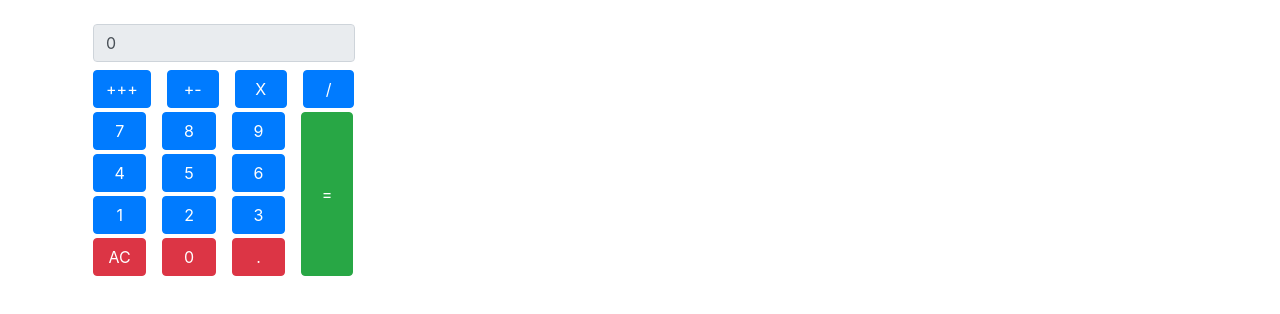
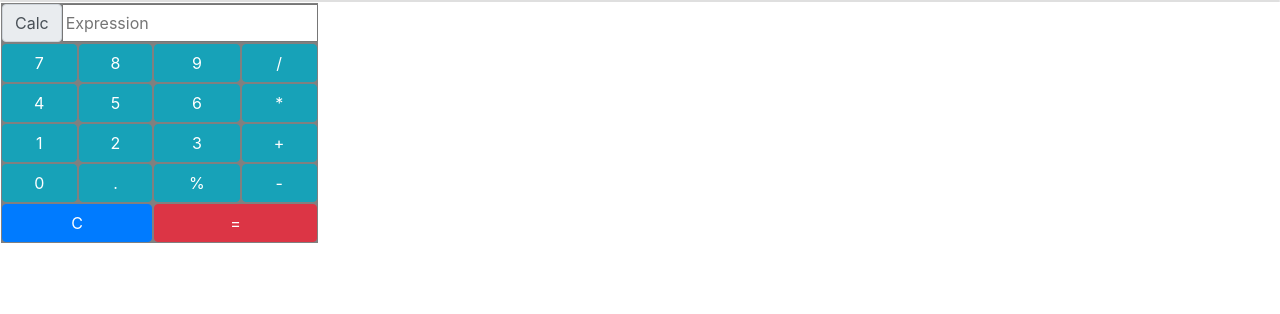
Before and after one commit to vaisakhn/calculator, a website: page public/index.html in a window 1280 px wide. Drawn offline with nearby package versions, Linux system fonts and the light colour scheme.

Commit message:
Update index.html

```diff
--- a/public/index.html
+++ b/public/index.html
@@ -1,104 +1,96 @@
-<!doctype html>
-<html lang="en">
-    <head>
-            <meta charset="utf-8">
-            <meta name="viewport" content="width=device-width, initial-scale=1, shrink-to-fit=no">
+<!DOCTYPE html>
+<html>
+<link rel="stylesheet" href="https://maxcdn.bootstrapcdn.com/bootstrap/4.0.0/css/bootstrap.min.css" integrity="sha384-Gn5384xqQ1aoWXA+058RXPxPg6fy4IWvTNh0E263XmFcJlSAwiGgFAW/dAiS6JXm" crossorigin="anonymous">
+<script src="https://maxcdn.bootstrapcdn.com/bootstrap/4.0.0/js/bootstrap.min.js" integrity="sha384-JZR6Spejh4U02d8jOt6vLEHfe/JQGiRRSQQxSfFWpi1MquVdAyjUar5+76PVCmYl" crossorigin="anonymous"></script>
+<head>
+  <title>calculator
+  </title>
+</head>
+<body>
+  <table>
+    <tr>
+      <div class="card">
+      <td>
 
-            <link rel="stylesheet" href="https://stackpath.bootstrapcdn.com/bootstrap/4.1.1/css/bootstrap.min.css" integrity="sha384-WskhaSGFgHYWDcbwN70/dfYBj47jz9qbsMId/iRN3ewGhXQFZCSftd1LZCfmhktB" crossorigin="anonymous">
-    </head>
-    <body>
-        <div class="container" >
-            <br/>
-            <form name="calculator">
-                <div class="col-3">
-                    <div class="row">
-                        <div class="col px-2">
-                                <input type="text" class="form-control" name="display" id="display" value='0' disabled>
-                        </div>
-                    </div>
-                    <div class="row mt-2">
-                        <div class="col px-1 mx-1">
-                            <button type="button" class="btn btn-primary btn-block" onclick="calculator.display.value+='+'">+++</button>
-                        </div>
-                        <div class="col px-1 mx-1">
-                                <button type="button" class="btn btn-primary btn-block" onclick="calculator.display.value+='-'">+-</button>
-                        </div>
-                        <div class="col px-1 mx-1">
-                                <button type="button" class="btn btn-primary btn-block" onclick="calculator.display.value+='*'">X</button>
-                        </div>
-                        <div class="col px-1 mx-1">
-                                <button type="button" class="btn btn-primary btn-block" onclick="calculator.display.value+='/'">/</button>
-                        </div>
+          <table  style="background: grey">
+              <tr>
+                  <td colspan=4>
+                    <div class="input-group-prepend">
+                      <span class="input-group-text" id="basic-addon1">Calc</span>
 
-                    </div>
-
-                    <div class="row">
-
-                        <div class="col mx-2">
-                                <div class="row my-1">
-                                        <button type="button" class="btn btn-primary btn-block" onclick="calculator.display.value+='7'">7</button>
-                                </div>
-                                <div class="row my-1">
-                                        <button type="button" class="btn btn-primary btn-block" onclick="calculator.display.value+='4'">4</button>
-                                </div>
-                                <div class="row my-1">
-                                        <button type="button" class="btn btn-primary btn-block" onclick="calculator.display.value+='1'">1</button>
-                                </div>
-                                <div class="row my-1">
-                                        <button type="button" class="btn btn-danger btn-block" onclick="calculator.display.value =''">AC</button>
-                                </div>
-                        </div>
-
-                        <div class="col mx-2">
-                                <div class="row my-1">
-                                        <button type="button" class="btn btn-primary btn-block" onclick="calculator.display.value+='8'">8</button>
-                                </div>
-                                <div class="row my-1">
-                                        <button type="button" class="btn btn-primary btn-block" onclick="calculator.display.value+='5'">5</button>
-                                </div>
-                                <div class="row my-1">
-                                        <button type="button" class="btn btn-primary btn-block" onclick="calculator.display.value+='2'">2</button>
-                                </div>
-                                <div class="row my-1">
-                                        <button type="button" class="btn btn-danger btn-block" onclick="calculator.display.value ='0'">0</button>
-                                </div>
-                        </div>
-
-                        <div class="col mx-2">
-                                <div class="row my-1">
-                                        <button type="button" class="btn btn-primary btn-block" onclick="calculator.display.value+='9'">9</button>
-                                </div>
-                                <div class="row my-1">
-                                        <button type="button" class="btn btn-primary btn-block" onclick="calculator.display.value+='6'">6</button>
-                                </div>
-                                <div class="row my-1">
-                                        <button type="button" class="btn btn-primary btn-block" onclick="calculator.display.value+='3'">3</button>
-                                </div>
-                                <div class="row my-1">
-                                        <button type="button" class="btn btn-danger btn-block" onclick="calculator.display.value ='.'">.</button>
-                                </div>
-                        </div>
-
-                        <div class="col mx-2 d-flex align-items-stretc">
-                            <div class="row my-1 ">
-                                    <button type="button" class="btn btn-success btn-block" onclick="calculator.display.value = eval(calculator.display.value)" style="width: 52px;">=</button>
-                            </div>
-                        </div>
-
-
-
-
-
-                    </div>
-
-                </div>
-
-            </form>
-        </div>
-
-
-        <script src="https://code.jquery.com/jquery-3.3.1.slim.min.js" integrity="sha384-q8i/X+965DzO0rT7abK41JStQIAqVgRVzpbzo5smXKp4YfRvH+8abtTE1Pi6jizo" crossorigin="anonymous"></script>
-        <script src="https://cdnjs.cloudflare.com/ajax/libs/popper.js/1.14.3/umd/popper.min.js" integrity="sha384-ZMP7rVo3mIykV+2+9J3UJ46jBk0WLaUAdn689aCwoqbBJiSnjAK/l8WvCWPIPm49" crossorigin="anonymous"></script>
-        <script src="https://stackpath.bootstrapcdn.com/bootstrap/4.1.1/js/bootstrap.min.js" integrity="sha384-smHYKdLADwkXOn1EmN1qk/HfnUcbVRZyYmZ4qpPea6sjB/pTJ0euyQp0Mk8ck+5T" crossorigin="anonymous"></script>
-    </body>
+                     <input type="text" placeholder ="Expression" id="exp">
+                     </div>
+                  </td>
+              </tr>
+               <tr>
+                  <td>
+                    <input type="button" value="7"  class="btn btn-info btn-block" id="7">
+                  </td>
+                  <td>
+                    <input type="button" value="8"  class="btn btn-info btn-block" id="8">
+                  </td>
+                  <td>
+                    <input type="button" value="9" class="btn btn-info btn-block" id="9">
+                  </td>
+                  <td>
+                    <input type="button" value="/"  class="btn btn-info btn-block" id="/">
+                  </td>
+               </tr>
+               <tr>
+                  <td>
+                    <input type="button" value="4"  class="btn btn-info btn-block" id="4">
+                  </td>
+                  <td>
+                    <input type="button" value="5"  class="btn btn-info btn-block" id="5">
+                  </td>
+                  <td>
+                    <input type="button" value="6"  class="btn btn-info btn-block" id="6">
+                  </td>
+                  <td>
+                    <input type="button" value="*"  class="btn btn-info btn-block" id="*">
+                  </td>
+               </tr>
+               <tr>
+                  <td>
+                    <input type="button" value="1"  class="btn btn-info btn-block" id="1">
+                  </td>
+                  <td>
+                    <input type="button" value="2"  class="btn btn-info btn-block" id="2">
+                  </td>
+                  <td>
+                    <input type="button" value="3"  class="btn btn-info btn-block" id="3">
+                  </td>
+                  <td>
+                    <input type="button" value="+" class="btn btn-info btn-block" id="+">
+                  </td>
+               </tr>
+               <tr>
+                  <td>
+                    <input type="button" value="0"  class="btn btn-info btn-block" id="0">
+                  </td>
+                  <td>
+                    <input type="button" value="."  class="btn btn-info btn-block" id=".">
+                  </td>
+                  <td>
+                    <input type="button" value="%" class="btn btn-info btn-block" id="%">
+                  </td>
+                  <td>
+                    <input type="button" value="-"  class="btn btn-info btn-block" id="-">
+                  </td>
+               </tr>
+               <tr>
+                <td colspan="2">
+                  <input type="button" value ="C"  class="btn btn-primary btn-block" id="C">
+                </td>
+                <td colspan="2">
+                  <input type="button" value = "=" class="btn btn-danger btn-block" id="=">
+                </td>
+               </tr>
+               <script type="text/javascript" src="popup.js"></script>
+            </table>
+        </td>
+      </tr>
+    </table>
+  </div>
+</body>
 </html>
```
